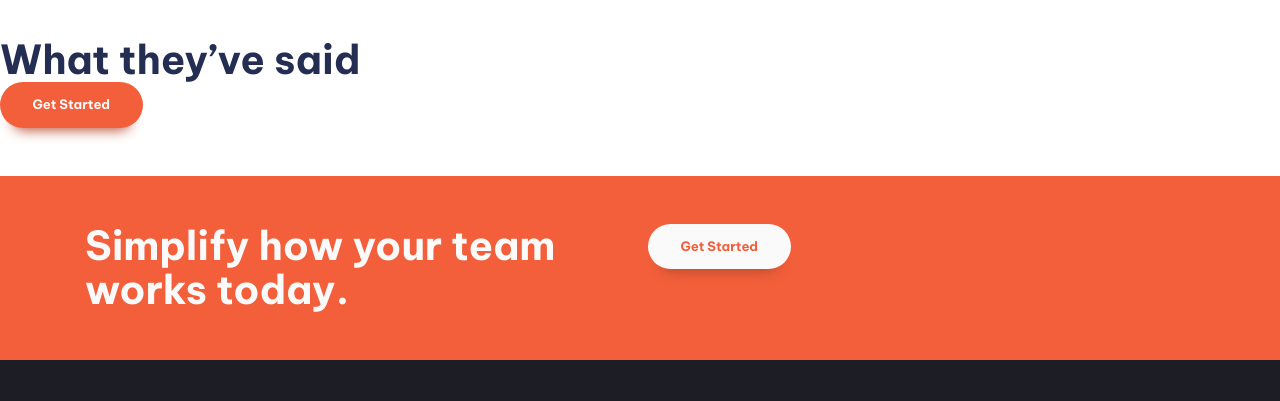
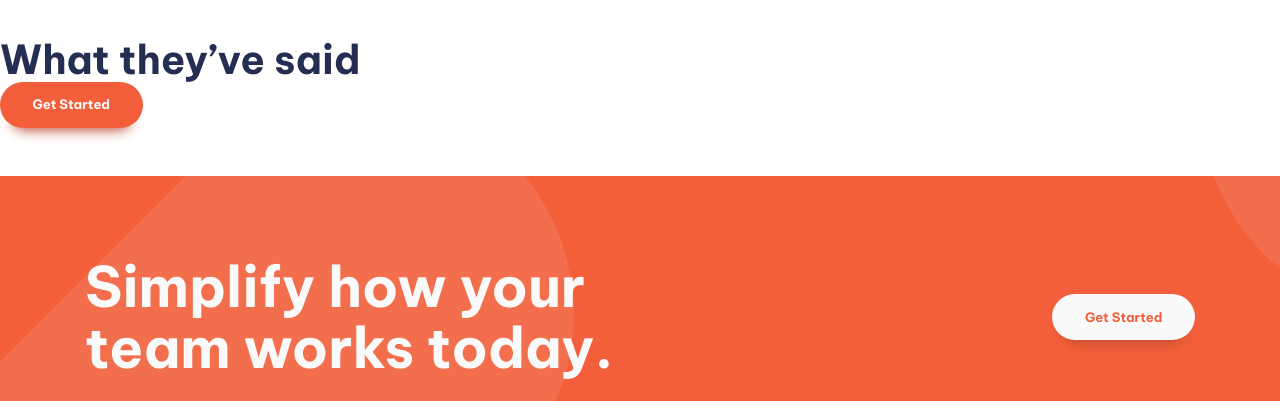
Before and after one commit to DorKatzir/manage-landing-page, a website built with Vite: page index.html in a window 1280 px wide. Shown: the part 1373-1774 px from the top of the page. Built offline with nearby package versions, Linux system fonts and the light colour scheme.

Commit message:
call to action section, including background image

```diff
--- a/index.html
+++ b/index.html
@@ -129,15 +129,15 @@
       </section>
 
       <!-- cta section -->
-      <section class="cta | bg-red text-white padding-block-700">
+      <section class="cta | bg-red text-white padding-block-900">
         <div class="container">
-          <div class="even-columns">
+          <div class="even-columns vertical-align-center">
             <div>
-              <p class="fs-secondary-heading fw-bold">
+              <p class="fs-primary-heading fw-bold">
                 Simplify how your team works today.
               </p>
             </div>
-            <div>
+            <div class="justify-self-end-md">
               <button class="button" data-type="inverted">Get Started</button>
             </div>
           </div>
--- a/style.css
+++ b/style.css
@@ -250,6 +250,30 @@
   }
 }
 
+/* CTA */
+.cta {
+  position: relative;
+  isolation: isolate;
+  text-align: center;
+}
+@media (min-width: 50em) {
+  .cta {
+    text-align: left;
+  }
+}
+.cta::before {
+  content: '';
+  position: absolute;
+  z-index: -1;
+  inset: 0;
+  background-image:
+    url('./images/bg-tablet-pattern.svg'),
+    url('./images/bg-tablet-pattern.svg');
+  background-position: -15rem -5rem, 75rem -42rem;
+  background-repeat: no-repeat;
+  opacity: .1;
+}
+
 /* Utilities classes */
 .visually-hidden{
   position: absolute;
@@ -271,11 +295,6 @@
   margin-inline: auto;
 }
 
-:where(.flow :not(:first-child)){
-  margin-top: var(--flow-spacer, 3em);
-}
-
-
 .even-columns{
   display: grid;
   gap: 1rem;
@@ -286,6 +305,26 @@
     grid-auto-flow: column;
     grid-auto-columns: 1fr;
   }
+}
+
+.vertical-align-center{
+  align-items: center;
+}
+
+.justify-self-end{
+  justify-self: end;
+}
+
+@media(min-width: 50em){
+  .justify-self-end-md{
+    justify-self: end;
+  }
+}
+
+
+
+:where(.flow :not(:first-child)){
+  margin-top: var(--flow-spacer, 3em);
 }
 
 .fw-bold{
```
